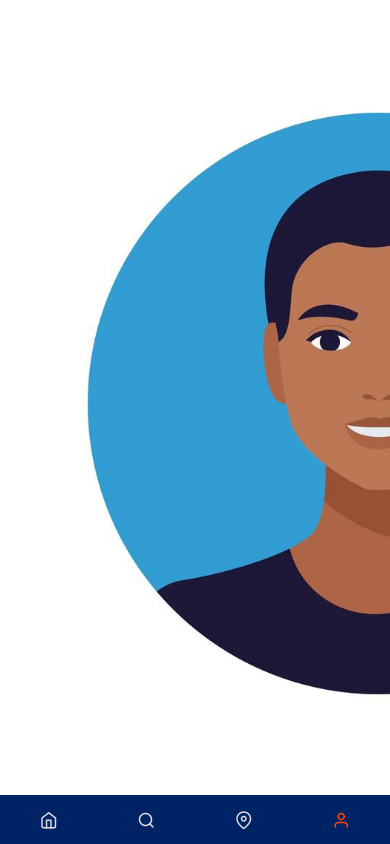
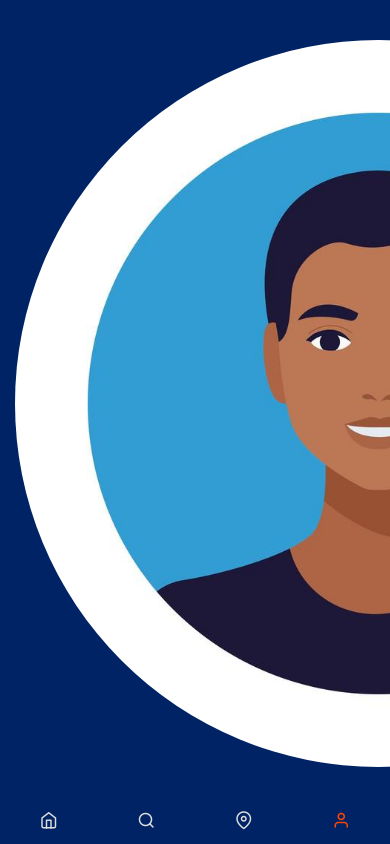
Before and after one commit to alphacpc/Klimatik, a React Native app: screen /AboutScreen in a window 390 px wide. Built offline with nearby package versions, Linux system fonts and the light colour scheme; no server answers.

Commit message:
New Design on  AboutScreen

```diff
--- a/navigation/BottomNavigation.js
+++ b/navigation/BottomNavigation.js
@@ -1,6 +1,7 @@
 import React from 'react';
 import { createBottomTabNavigator } from '@react-navigation/bottom-tabs';
 import Icon from 'react-native-vector-icons/Feather';
+
 
 import AboutScreen from './../screens/AboutScreen';
 import HomeScreen from './../screens/HomeScreen';
--- a/screens/AboutScreen.js
+++ b/screens/AboutScreen.js
@@ -42,6 +42,14 @@ export default AboutScreen;
 
 
 const styles = StyleSheet.create({
+    ScrollContainer:{
+        backgroundColor:'#002366',
+        paddingHorizontal: 10,
+
+
+    },
+
+
     userContainer:{
         width: Dimensions.get("screen").width,
         justifyContent: "center",
@@ -53,23 +61,23 @@ const styles = StyleSheet.create({
         fontSize: 20,
         letterSpacing: 1,
         marginBottom: 10,
-        textTransform: "uppercase"
+        textTransform: "uppercase",
+        color:'#fff'
     },
     job_country:{
         fontSize:20,
         letterSpacing: 2,
         marginBottom: 10,
+        color:'#fff'
     },
-    ScrollContainer:{
-        backgroundColor:"#fff",
-        paddingHorizontal: 10,
-    },
+
 
     description:{
         fontSize: 14,
         textAlign: "center",
         letterSpacing:1,
         marginBottom:20,
+        color:'#fff'
     },
     textHobbies:{
         fontWeight:"bold",
```
